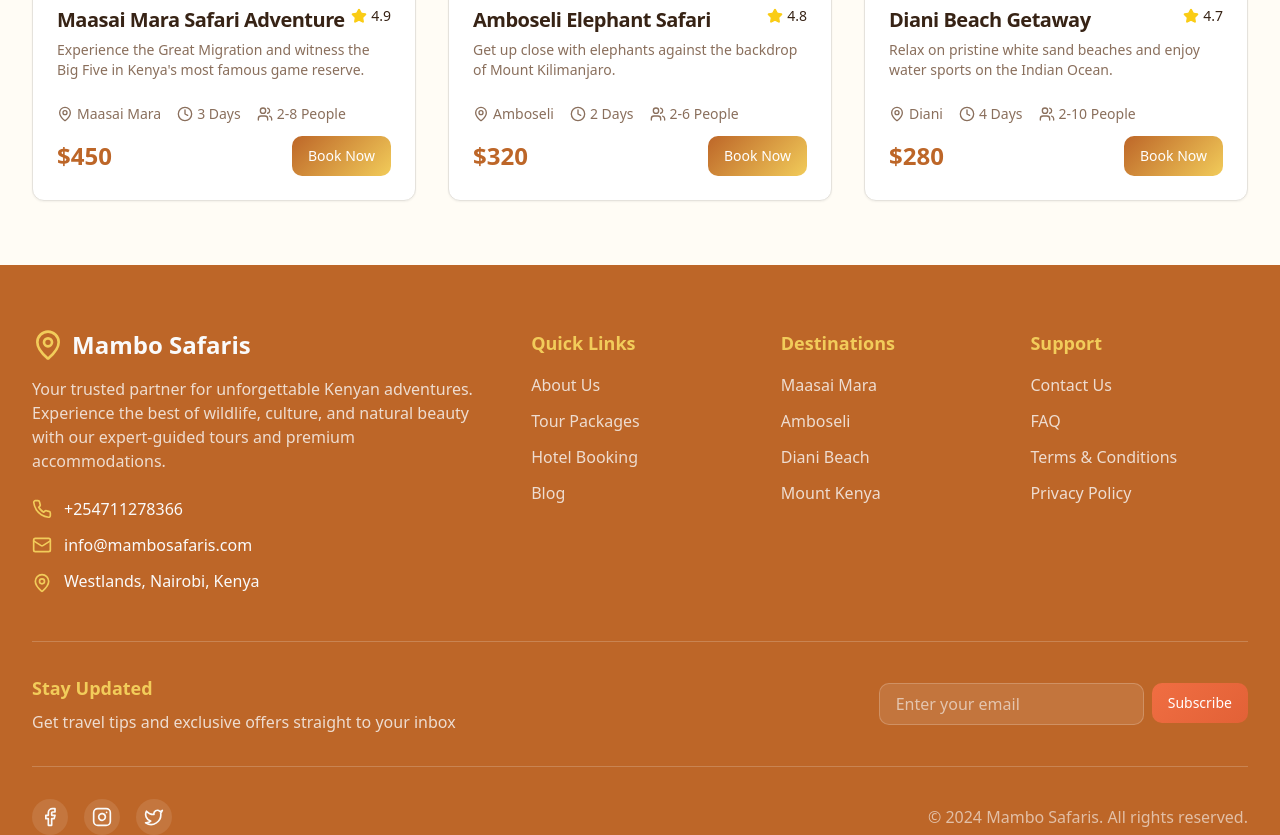
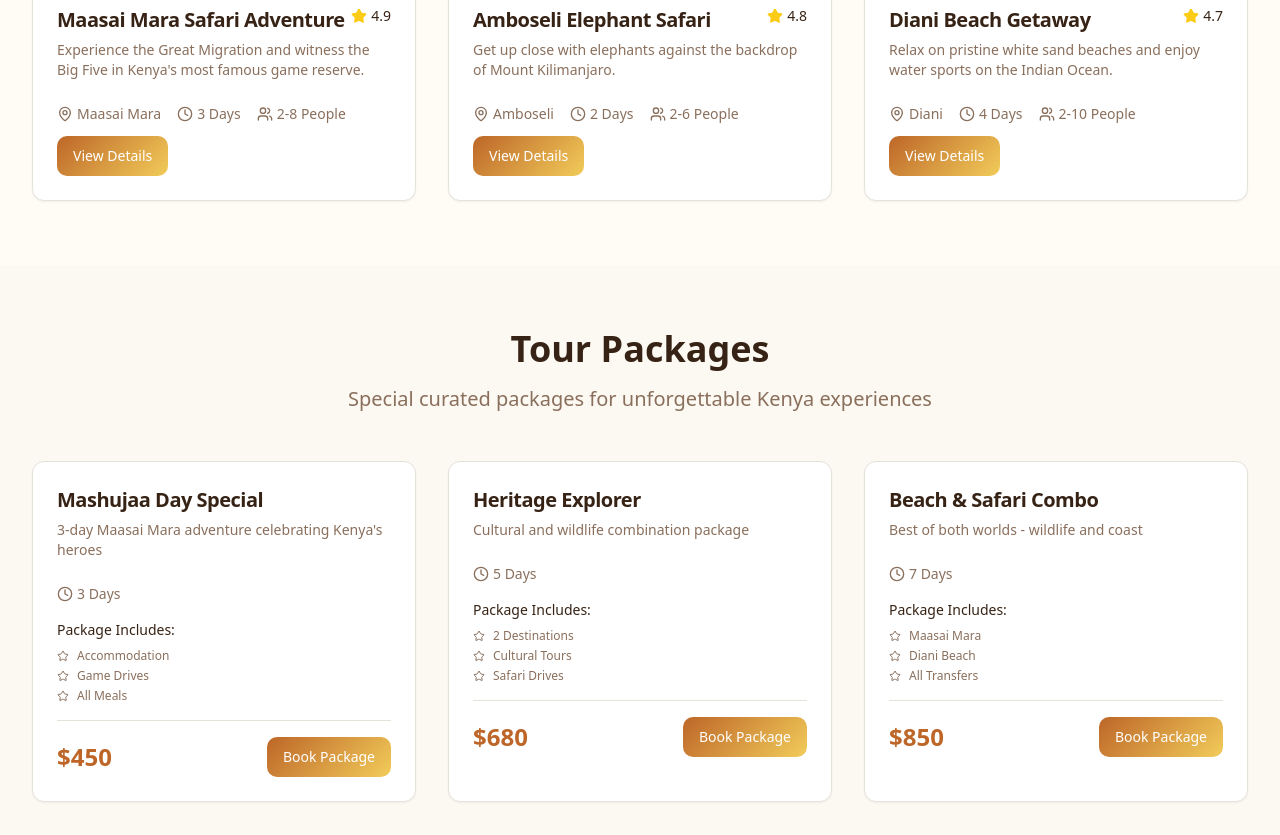
Before and after one commit to Nebert11/kenya-escape-hub, a React (Vite) app: page /tours in a window 1280 px wide. Shown: the part 760-1595 px from the top of the page. Built offline with nearby package versions, Linux system fonts and the light colour scheme.

Commit message:
Remove tour prices, add packages
- Removed prices from tours and added "Mashujaa Day Package" with its price.
- Added Buhari Zenoni Hotel in Nakuru with details and images.
- Removed prices from hotels.
- edited src/pages/Tours.tsx
- edited src/pages/Hotels.tsx

```diff
--- a/src/pages/Hotels.tsx
+++ b/src/pages/Hotels.tsx
@@ -14,7 +14,6 @@ const Hotels = () => {
       description: "Luxury tented camp overlooking the Mara River with game viewing from your deck.",
       location: "Maasai Mara",
       rating: 4.8,
-      price: "$180",
       image: "/src/assets/masai-mara-hero.jpg",
       amenities: ["Free WiFi", "Game Drives", "Restaurant", "Bar"],
       category: "Safari Lodge"
@@ -25,7 +24,6 @@ const Hotels = () => {
       description: "Stunning views of Mount Kilimanjaro with modern amenities and wildlife viewing.",
       location: "Amboseli",
       rating: 4.7,
-      price: "$145",
       image: "/src/assets/amboseli-kilimanjaro.jpg",
       amenities: ["Pool", "Spa", "Restaurant", "Free Parking"],
       category: "Resort"
@@ -36,10 +34,19 @@ const Hotels = () => {
       description: "Beachfront paradise with pristine white sand beaches and crystal clear waters.",
       location: "Diani Beach",
       rating: 4.9,
-      price: "$200",
       image: "/src/assets/diani-beach.jpg",
       amenities: ["Beach Access", "Water Sports", "Pool", "Restaurant"],
       category: "Beach Resort"
+    },
+    {
+      id: 4,
+      name: "Buraha Zenoni Hotel & Resort",
+      description: "Idyllic oasis of tranquility in Nakuru, conveniently located near Lake Elementaita with modern amenities.",
+      location: "Nakuru",
+      rating: 4.6,
+      image: "https://images.unsplash.com/photo-1566073771259-6a8506099945?ixlib=rb-4.0.3&auto=format&fit=crop&w=1000&q=80",
+      amenities: ["Free WiFi", "Restaurant", "Bar", "24-hour Front Desk", "Airport Transfers", "Kids Club"],
+      category: "City Hotel"
     }
   ];
 
@@ -137,13 +144,9 @@ const Hotels = () => {
                     </div>
 
                     <div className="flex items-center justify-between pt-2">
-                      <div>
-                        <span className="text-2xl font-bold text-primary">{hotel.price}</span>
-                        <span className="text-sm text-muted-foreground">/night</span>
-                      </div>
                       <Button variant="safari" asChild>
                         <Link to={`/hotels/${hotel.id}`} state={{ item: hotel }}>
-                          Book Now
+                          View Details
                         </Link>
                       </Button>
                     </div>
--- a/src/pages/Tours.tsx
+++ b/src/pages/Tours.tsx
@@ -14,7 +14,6 @@ const Tours = () => {
       description: "Experience the Great Migration and witness the Big Five in Kenya's most famous game reserve.",
       duration: "3 Days",
       groupSize: "2-8 People",
-      price: "$450",
       rating: 4.9,
       image: "/src/assets/masai-mara-hero.jpg",
       location: "Maasai Mara",
@@ -26,7 +25,6 @@ const Tours = () => {
       description: "Get up close with elephants against the backdrop of Mount Kilimanjaro.",
       duration: "2 Days",
       groupSize: "2-6 People",
-      price: "$320",
       rating: 4.8,
       image: "/src/assets/amboseli-kilimanjaro.jpg",
       location: "Amboseli",
@@ -38,11 +36,37 @@ const Tours = () => {
       description: "Relax on pristine white sand beaches and enjoy water sports on the Indian Ocean.",
       duration: "4 Days",
       groupSize: "2-10 People",
-      price: "$280",
       rating: 4.7,
       image: "/src/assets/diani-beach.jpg",
       location: "Diani",
       category: "Beach"
+    }
+  ];
+
+  const tourPackages = [
+    {
+      id: 1,
+      name: "Mashujaa Day Special",
+      description: "3-day Maasai Mara adventure celebrating Kenya's heroes",
+      price: "$450",
+      duration: "3 Days",
+      includes: ["Accommodation", "Game Drives", "All Meals"]
+    },
+    {
+      id: 2,
+      name: "Heritage Explorer",
+      description: "Cultural and wildlife combination package",
+      price: "$680",
+      duration: "5 Days",
+      includes: ["2 Destinations", "Cultural Tours", "Safari Drives"]
+    },
+    {
+      id: 3,
+      name: "Beach & Safari Combo",
+      description: "Best of both worlds - wildlife and coast",
+      price: "$850",
+      duration: "7 Days",
+      includes: ["Maasai Mara", "Diani Beach", "All Transfers"]
     }
   ];
 
@@ -121,11 +145,62 @@ const Tours = () => {
                       </div>
                     </div>
                     <div className="flex items-center justify-between">
-                      <span className="text-2xl font-bold text-primary">{tour.price}</span>
                       <Button variant="safari" asChild>
                         <Link to={`/tours/${tour.id}`} state={{ item: tour }}>
-                          Book Now
+                          View Details
                         </Link>
+                      </Button>
+                    </div>
+                  </div>
+                </CardContent>
+              </Card>
+            ))}
+          </div>
+        </div>
+      </section>
+
+      {/* Tour Packages Section */}
+      <section className="py-16 bg-muted/30">
+        <div className="max-w-7xl mx-auto px-4 sm:px-6 lg:px-8">
+          <div className="text-center mb-12">
+            <h2 className="text-3xl md:text-4xl font-bold mb-4">Tour Packages</h2>
+            <p className="text-xl text-muted-foreground max-w-2xl mx-auto">
+              Special curated packages for unforgettable Kenya experiences
+            </p>
+          </div>
+
+          <div className="grid grid-cols-1 md:grid-cols-3 gap-8">
+            {tourPackages.map((pkg) => (
+              <Card key={pkg.id} className="overflow-hidden hover:shadow-lg transition-shadow duration-300">
+                <CardHeader>
+                  <CardTitle className="text-xl">{pkg.name}</CardTitle>
+                  <CardDescription>{pkg.description}</CardDescription>
+                </CardHeader>
+                <CardContent>
+                  <div className="space-y-4">
+                    <div className="flex items-center gap-4 text-sm text-muted-foreground">
+                      <div className="flex items-center gap-1">
+                        <Clock className="w-4 h-4" />
+                        {pkg.duration}
+                      </div>
+                    </div>
+
+                    <div className="space-y-2">
+                      <p className="text-sm font-medium">Package Includes:</p>
+                      <ul className="space-y-1">
+                        {pkg.includes.map((item, index) => (
+                          <li key={index} className="text-xs text-muted-foreground flex items-center gap-2">
+                            <Star className="w-3 h-3" />
+                            {item}
+                          </li>
+                        ))}
+                      </ul>
+                    </div>
+
+                    <div className="flex items-center justify-between pt-4 border-t">
+                      <span className="text-2xl font-bold text-primary">{pkg.price}</span>
+                      <Button variant="safari">
+                        Book Package
                       </Button>
                     </div>
                   </div>
```
